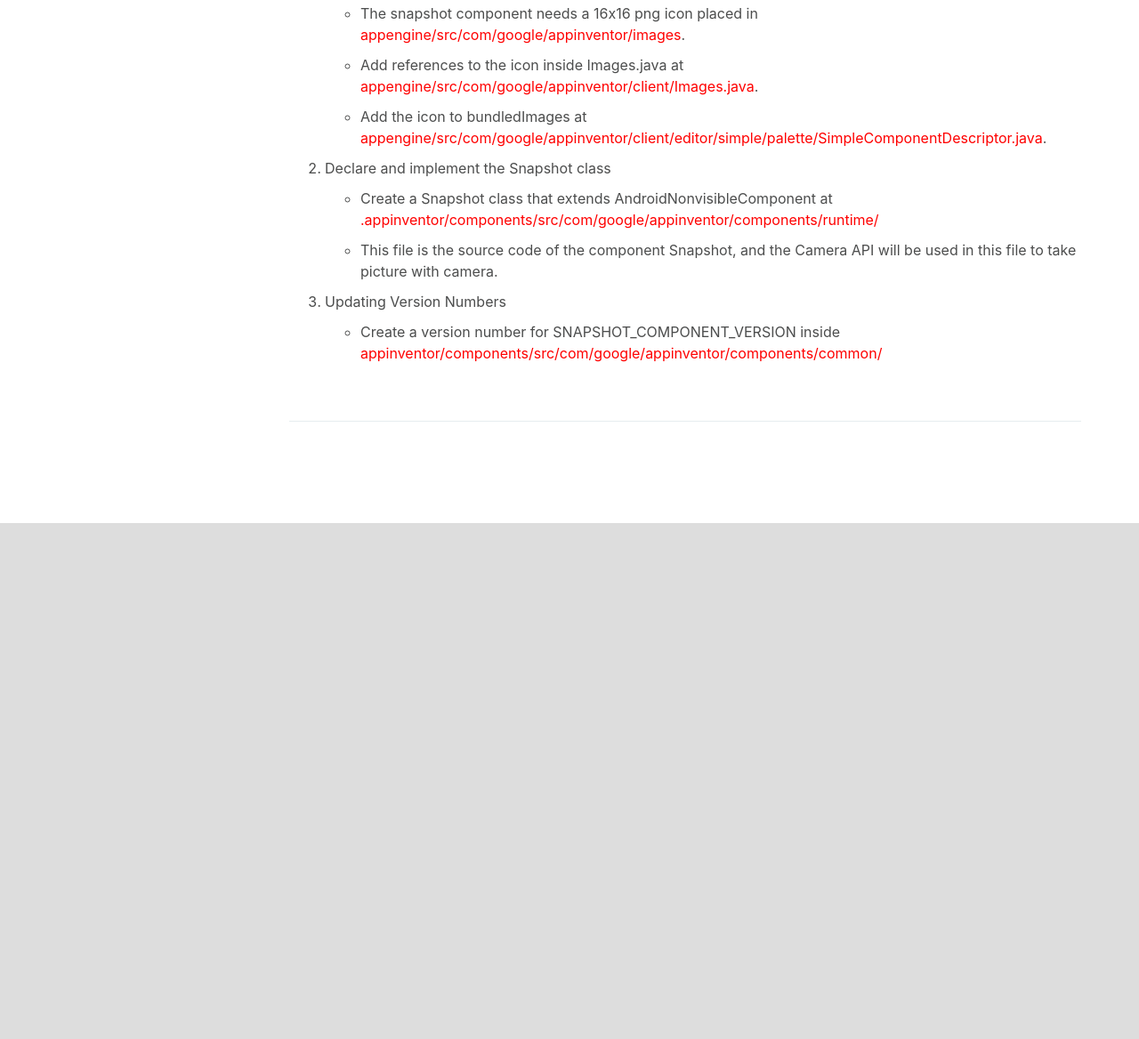
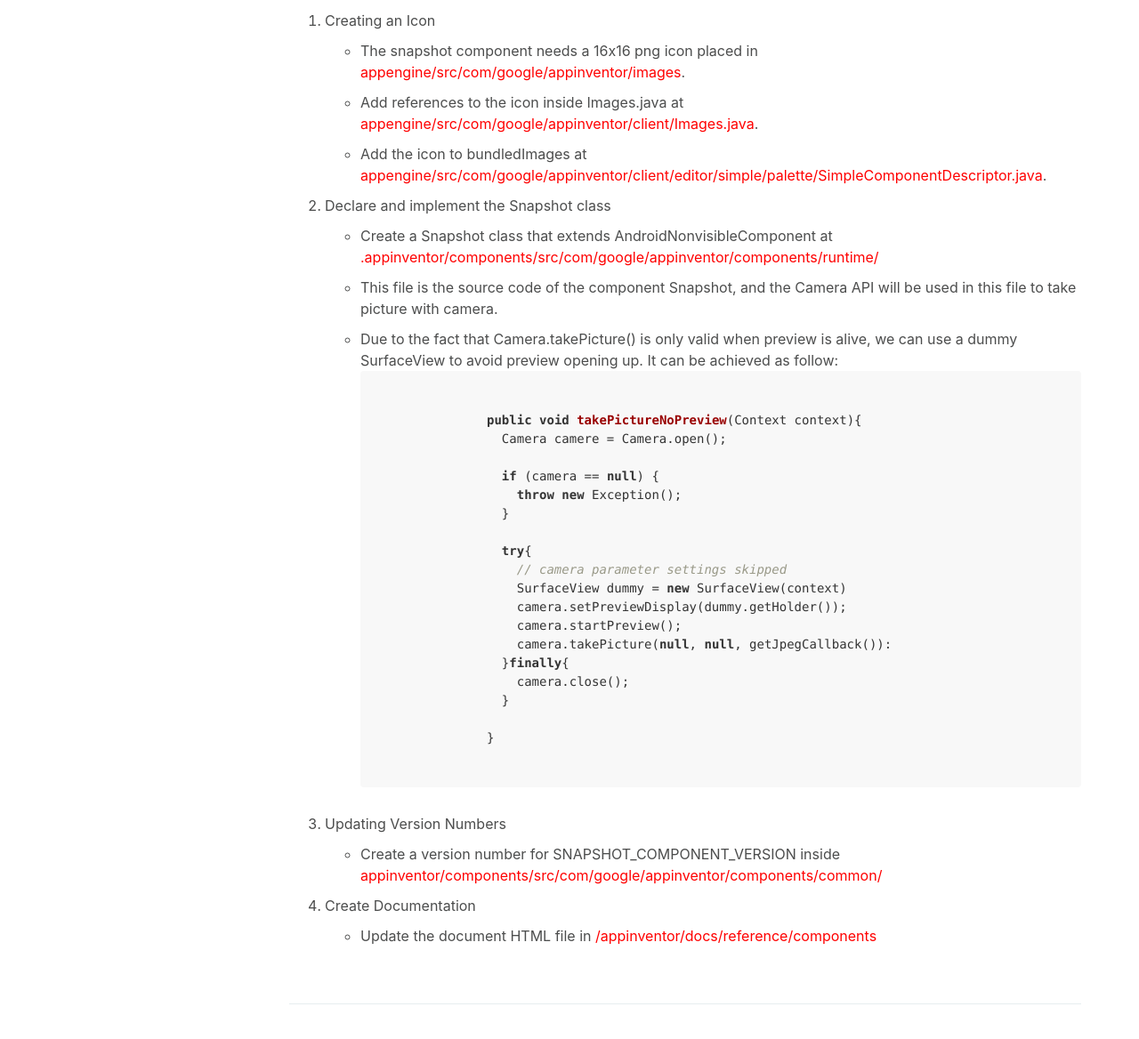
Before and after one commit to siyaoL1/GSoC2022, a plain HTML site: page index.html in a window 1280 px wide. Shown: the part 3976-5144 px from the top of the page at 89% size. Before the commit the page ends 4564 px from the top, so only its background shows below. Drawn offline with Linux system fonts and the light colour scheme.

Commit message:
Update index.html

```diff
--- a/index.html
+++ b/index.html
@@ -5,7 +5,7 @@
 <meta http-equiv="X-UA-Compatible" content="IE=edge">
 <meta name="viewport" content="width=device-width, initial-scale=1, minimum-scale=1.0, shrink-to-fit=no">
 <link href="assets/images/gsoc.png" rel="icon" />
-<title>Documentation | Your ThemeForest item Name</title>
+<title>Siyao Li - GSoC2022 MIT App Inventor Application</title>
 <meta name="description" content="Your ThemeForest item Name and description">
 <meta name="author" content="harnishdesign.net">
 
@@ -109,9 +109,9 @@
           <p><b>Phone:</b> 858-280-6286</p>
           <p><b>Email:</b> siyaoli@terpmail.umd.edu</p>
           <p><b>Institution:</b> University of Maryland, College Park</p>
-          <p><b>Resume:</b> <a href="">Link</a></p>
-          <p><b>Github:</b> <a href="">Link</a></p>
-          <p><b>Proposal Link:</b> <a href="">Link</a></p>
+          <p><b>Resume:</b> <a target="_blank" href="https://drive.google.com/file/d/17aa8LHOGku3JRDDhW5BCWlNZ_0mLd-rW/view?usp=sharing">Link</a></p>
+          <p><b>Github:</b> <a target="_blank" href="https://github.com/siyaoL1">Link</a></p>
+          <p><b>Proposal Link:</b> <a target="_blank" href="https://docs.google.com/document/d/1tRz0RyFTDcBKOob6_pkPgNDJ0OIeh9T5OlHgtyPDXis/edit?usp=sharing">Link</a></p>
         </section>
 
 		<hr class="divider">
@@ -186,7 +186,7 @@
     <section id="app_challenge">
       <h3>Creating a non-trivial app</h3>
       <p>For this challenge I created a drum machine app allow users to play drums on their phone.</p>
-      <p>Here are the downloading links: <a href="">Link to AIA file</a>, <a href="">Link to APK file</a></p>
+      <p>Here are the downloading links: <a target="_blank" href="https://drive.google.com/file/d/1e4jTQA4aJ04nYBQg7YtuwMiZsV1I2IOf/view?usp=sharing">Link to AIA file</a>, <a target="_blank" href="https://drive.google.com/file/d/1EAehJQs2KcFfY175LzKINmL40UEHAGU5/view?usp=sharing">Link to APK file</a></p>
     </section>
 
     <hr class="divider">
@@ -199,6 +199,8 @@
       <p>The issue of ‘useFront’ property stopped working was mentioned in issue #180, and the property was deprecated in PR #335. In the function capturePicture() at components/runtime/Camera.java, the ‘useFront’ property is checked for adding the intent ‘android.intent.extras.LENS_FACING_FRONT’. However, this intent is being removed in Android 5.1 (API level 22).</p>
       <p>Solution of fix:</p>
       <pre><code class="java">
+        import android.hardware.camera2.CameraCharacteristics;
+
         int frontCamera = CameraCharacteristics.LENS_FACING_FRONT;
         if (useFront) {
           if (Build.VERSION.SDK_INT >= Build.VERSION_CODES.LOLLIPOP_MR1 && Build.VERSION.SDK_INT < Build.VERSION_CODES.O) {
@@ -228,12 +230,38 @@
           <ul>
             <li>Create a Snapshot class that extends AndroidNonvisibleComponent at <span style="color:red">.appinventor/components/src/com/google/appinventor/components/runtime/</span></li>
             <li>This file is the source code of the component Snapshot, and the Camera API will be used in this file to take picture with camera.</li>
+            <li>Due to the fact that Camera.takePicture() is only valid when preview is alive, we can use a dummy SurfaceView to avoid preview opening up. It can be achieved as follow: </li>
+            <pre><code class="java">
+              public void takePictureNoPreview(Context context){
+                Camera camere = Camera.open();
+
+                if (camera == null) {
+                  throw new Exception();
+                }
+
+                try{
+                  // camera parameter settings skipped
+                  SurfaceView dummy = new SurfaceView(context)
+                  camera.setPreviewDisplay(dummy.getHolder());
+                  camera.startPreview();
+                  camera.takePicture(null, null, getJpegCallback()):
+                }finally{
+                  camera.close();
+                }
+
+              }
+            </code></pre>
           </ul>
         </li>
         <li>Updating Version Numbers
           <ul>
             <li>Create a version number for SNAPSHOT_COMPONENT_VERSION inside <span style="color:red">appinventor/components/src/com/google/appinventor/components/common/</span>
             </li>
+          </ul>
+        </li>
+        <li>Create Documentation
+          <ul>
+            <li>Update the document HTML file in <span style="color:red">/appinventor/docs/reference/components</span></li>
           </ul>
         </li>
       </ol>
```
